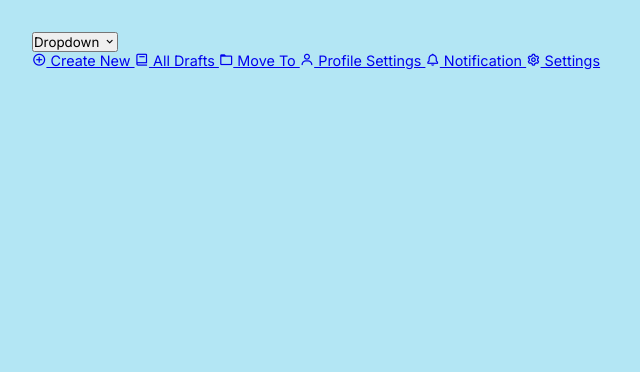
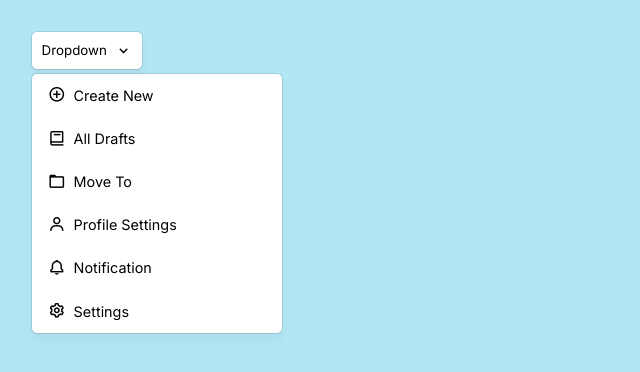
Before and after one commit to kslau07/dropdown-menu, a website built with webpack: page src/template.html in a window 1280 px wide. Shown: the whole page, without its empty margins (0-640 px from the left). Built offline with nearby package versions, Linux system fonts and the light colour scheme.

Commit message:
style: Links

```diff
--- a/src/style.css
+++ b/src/style.css
@@ -19,3 +19,44 @@ body {
   font-size: 0.9rem;
   color: black;
 }
+
+.btn {
+  background-color: white;
+  display: flex;
+  align-items: center;
+  justify-content: flex-start;
+  column-gap: var(--gap);
+  padding: 0.6rem;
+  cursor: pointer;
+  border-radius: var(--radius);
+  border: none;
+  box-shadow: var(--shadow);
+  position: relative;
+}
+
+.bx {
+  font-size: 1.1rem;
+}
+
+.dropdown {
+  position: absolute;
+  width: 250px;
+  box-shadow: var(--shadow);
+  border-radius: var(--radius);
+  margin-top: 0.3rem;
+  background: white;
+}
+
+.dropdown a {
+  display: flex;
+  align-items: center;
+  column-gap: var(--gap);
+  padding: 0.8rem 1rem;
+  text-decoration: none;
+  color: black;
+}
+
+.dropdown a:hover {
+  background-color: var(--color);
+  color: white;
+}
```
